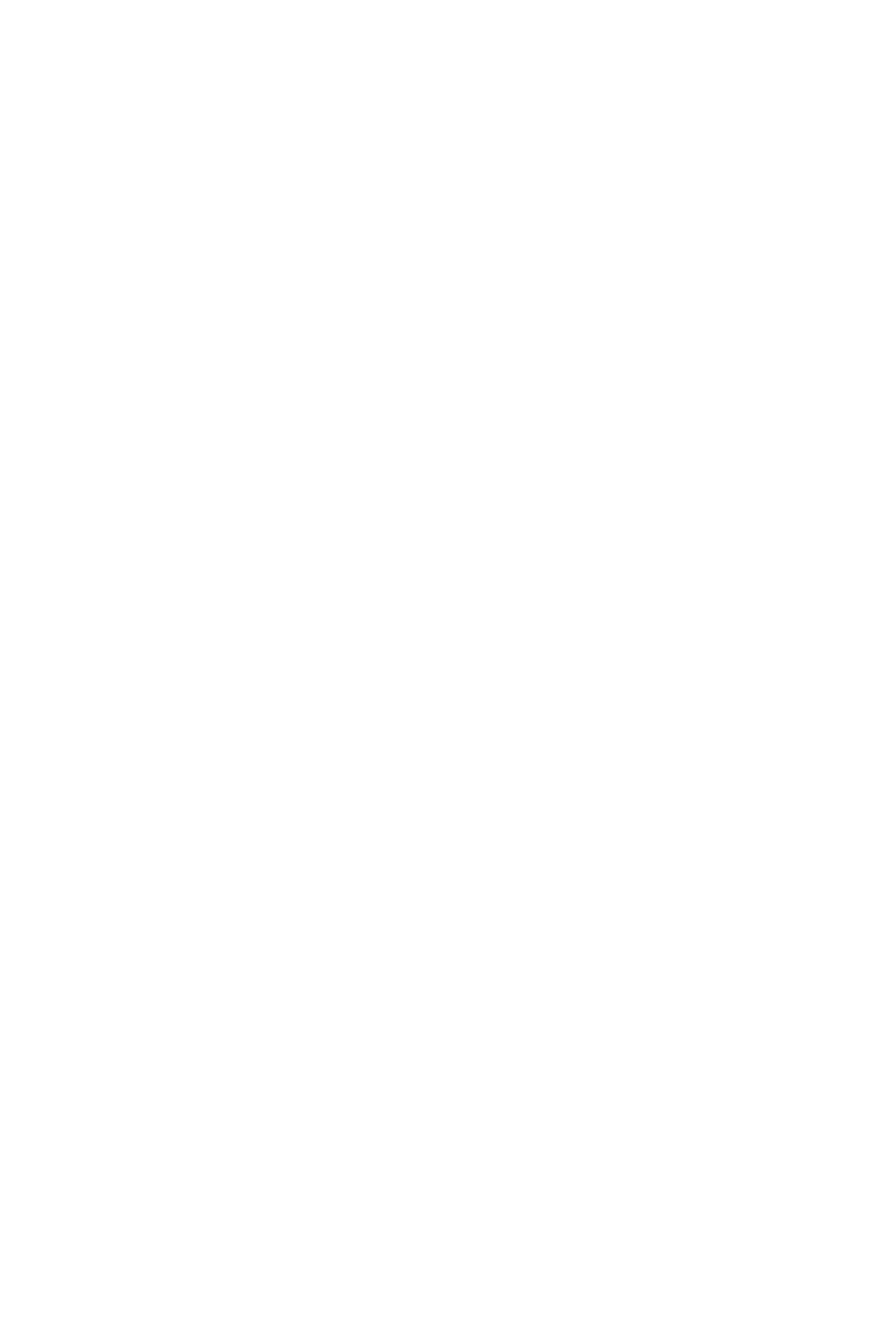
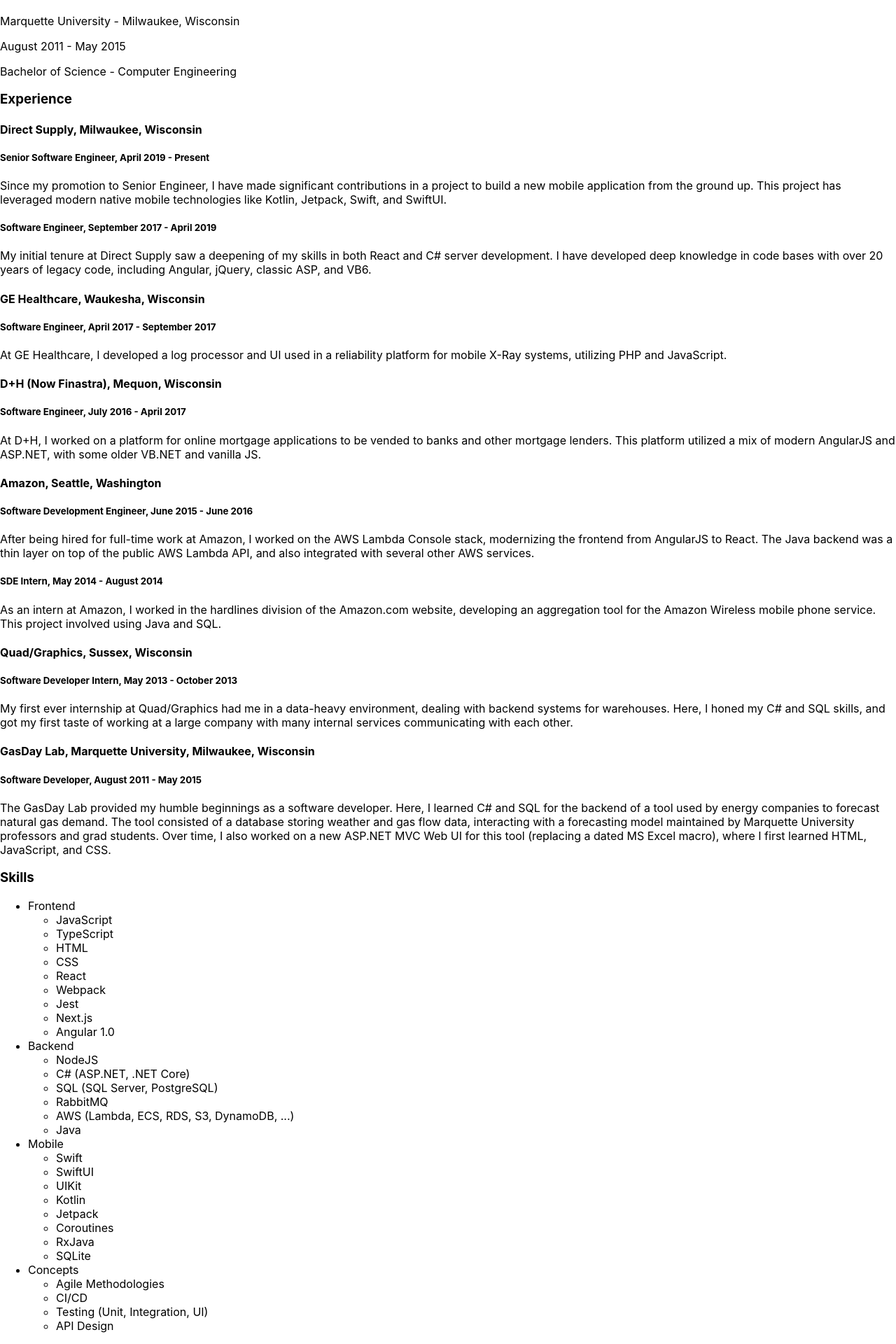
Before and after one commit to jchitel/jakechitel.com, a Next.js app: page / in a window 1280 px wide. Shown: the part 352-2272 px from the top of the page at 70% size. Before the commit the page ends 800 px from the top, so only its background shows below. Built offline with nearby package versions, Linux system fonts and the light colour scheme.

Commit message:
Added content to home page

```diff
--- a/pages/index.tsx
+++ b/pages/index.tsx
@@ -10,6 +10,138 @@
 
             <h1>Jake Chitel</h1>
             <h2>Software Engineer</h2>
+
+            {/* summary */}
+            <p>
+                I am a software engineer based in Milwaukee, Wisconsin.
+                My expertise is in full-stack web development, where I am proficient in .NET and NodeJS stacks.
+                I also have growing experience in iOS and Android.
+                I am driven by a thirst for crafting truly awesome user experiences.
+            </p>
+
+            <h3>Contact</h3>
+            <ul>
+                <li>Email: jchitel@gmail.com</li>
+                <li>LinkedIn: https://www.linkedin.com/in/jacob-chitel-4a395858/</li>
+                <li>GitHub: https://github.com/jchitel</li>
+                <li>Resume: TODO</li>
+            </ul>
+
+            <h3>Education</h3>
+            <p>Marquette University - Milwaukee, Wisconsin</p>
+            <p>August 2011 - May 2015</p>
+            <p>Bachelor of Science - Computer Engineering</p>
+
+            <h3>Experience</h3>
+
+            <h4>Direct Supply, Milwaukee, Wisconsin</h4>
+            <h5>Senior Software Engineer, April 2019 - Present</h5>
+            <p>
+                Since my promotion to Senior Engineer, I have made significant contributions in
+                a project to build a new mobile application from the ground up.
+                This project has leveraged modern native mobile technologies like Kotlin, Jetpack, Swift,
+                and SwiftUI.
+            </p>
+
+            <h5>Software Engineer, September 2017 - April 2019</h5>
+            <p>
+                My initial tenure at Direct Supply saw a deepening of my skills in both React
+                and C# server development. I have developed deep knowledge in code bases
+                with over 20 years of legacy code, including Angular, jQuery, classic ASP,
+                and VB6.
+            </p>
+
+            <h4>GE Healthcare, Waukesha, Wisconsin</h4>
+            <h5>Software Engineer, April 2017 - September 2017</h5>
+            <p>
+                At GE Healthcare, I developed a log processor and UI used in a reliability platform
+                for mobile X-Ray systems, utilizing PHP and JavaScript.
+            </p>
+
+            <h4>D+H (Now Finastra), Mequon, Wisconsin</h4>
+            <h5>Software Engineer, July 2016 - April 2017</h5>
+            <p>
+                At D+H, I worked on a platform for online mortgage applications to be vended to banks
+                and other mortgage lenders. This platform utilized a mix of modern AngularJS and ASP.NET,
+                with some older VB.NET and vanilla JS.
+            </p>
+
+            <h4>Amazon, Seattle, Washington</h4>
+            <h5>Software Development Engineer, June 2015 - June 2016</h5>
+            <p>
+                After being hired for full-time work at Amazon, I worked on the AWS Lambda Console stack,
+                modernizing the frontend from AngularJS to React. The Java backend was a thin layer on top
+                of the public AWS Lambda API, and also integrated with several other AWS services.
+            </p>
+
+            <h5>SDE Intern, May 2014 - August 2014</h5>
+            <p>
+                As an intern at Amazon, I worked in the hardlines division of the Amazon.com website,
+                developing an aggregation tool for the Amazon Wireless mobile phone service. This project
+                involved using Java and SQL.
+            </p>
+
+            <h4>Quad/Graphics, Sussex, Wisconsin</h4>
+            <h5>Software Developer Intern, May 2013 - October 2013</h5>
+            <p>
+                My first ever internship at Quad/Graphics had me in a data-heavy environment, dealing with
+                backend systems for warehouses. Here, I honed my C# and SQL skills, and got my first taste
+                of working at a large company with many internal services communicating with each other.
+            </p>
+
+            <h4>GasDay Lab, Marquette University, Milwaukee, Wisconsin</h4>
+            <h5>Software Developer, August 2011 - May 2015</h5>
+            <p>
+                The GasDay Lab provided my humble beginnings as a software developer. Here, I learned C#
+                and SQL for the backend of a tool used by energy companies to forecast natural gas demand.
+                The tool consisted of a database storing weather and gas flow data, interacting with
+                a forecasting model maintained by Marquette University professors and grad students.
+                Over time, I also worked on a new ASP.NET MVC Web UI for this tool (replacing a dated
+                MS Excel macro), where I first learned HTML, JavaScript, and CSS.
+            </p>
+
+            <h3>Skills</h3>
+            <ul>
+                <li>Frontend</li>
+                <ul>
+                    <li>JavaScript</li>
+                    <li>TypeScript</li>
+                    <li>HTML</li>
+                    <li>CSS</li>
+                    <li>React</li>
+                    <li>Webpack</li>
+                    <li>Jest</li>
+                    <li>Next.js</li>
+                    <li>Angular 1.0</li>
+                </ul>
+                <li>Backend</li>
+                <ul>
+                    <li>NodeJS</li>
+                    <li>C# (ASP.NET, .NET Core)</li>
+                    <li>SQL (SQL Server, PostgreSQL)</li>
+                    <li>RabbitMQ</li>
+                    <li>AWS (Lambda, ECS, RDS, S3, DynamoDB, ...)</li>
+                    <li>Java</li>
+                </ul>
+                <li>Mobile</li>
+                <ul>
+                    <li>Swift</li>
+                    <li>SwiftUI</li>
+                    <li>UIKit</li>
+                    <li>Kotlin</li>
+                    <li>Jetpack</li>
+                    <li>Coroutines</li>
+                    <li>RxJava</li>
+                    <li>SQLite</li>
+                </ul>
+                <li>Concepts</li>
+                <ul>
+                    <li>Agile Methodologies</li>
+                    <li>CI/CD</li>
+                    <li>Testing (Unit, Integration, UI)</li>
+                    <li>API Design</li>
+                </ul>
+            </ul>
         </div>
     )
 }
```
